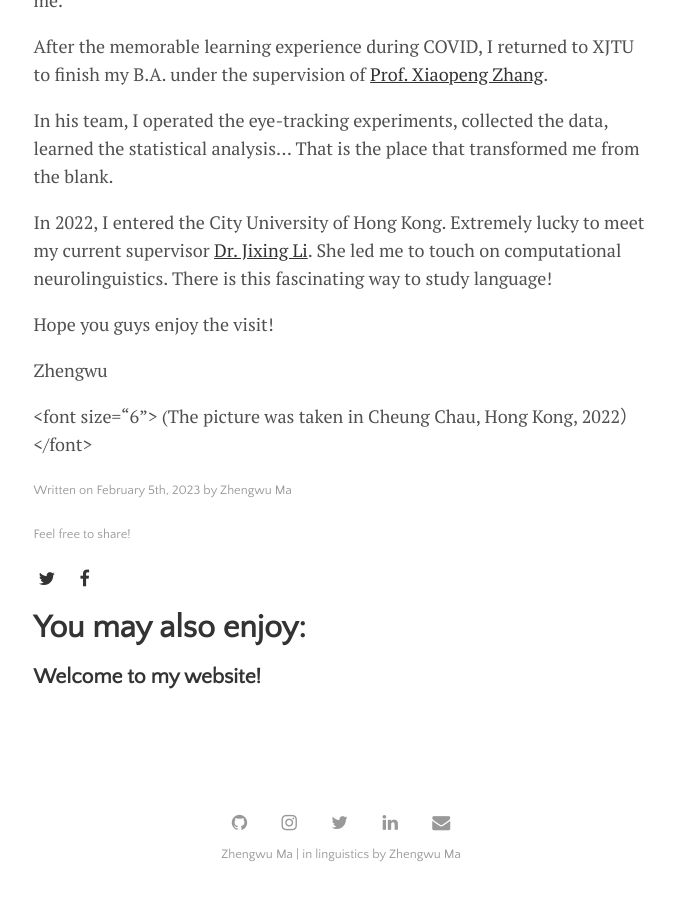
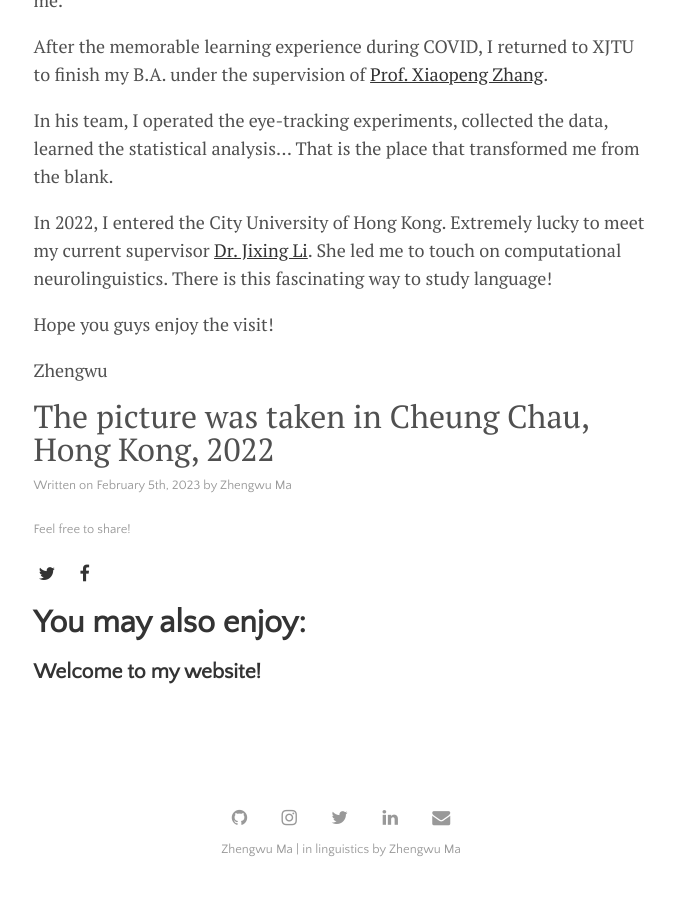
Before and after one commit to zhengwuma/zhengwuma.github.io, a Jekyll site: the page built from _posts/2023-02-05-about-me.md, in a window 1280 px wide and 900 px high, scrolled down 1069 px. Shown: the whole window, without its empty margins (299-974 px from the left). Built offline with Jekyll 4.4.1, drawn with Linux system fonts in a browser that asks for light colours.

Commit message:
Update 2023-02-05-about-me.md

```diff
--- a/_posts/2023-02-05-about-me.md
+++ b/_posts/2023-02-05-about-me.md
@@ -29,4 +29,4 @@ Hope you guys enjoy the visit!
 
 Zhengwu
 
-<font size=“6”> (The picture was taken in Cheung Chau, Hong Kong, 2022）</font>
+<font size="6">The picture was taken in Cheung Chau, Hong Kong, 2022</font>
```
